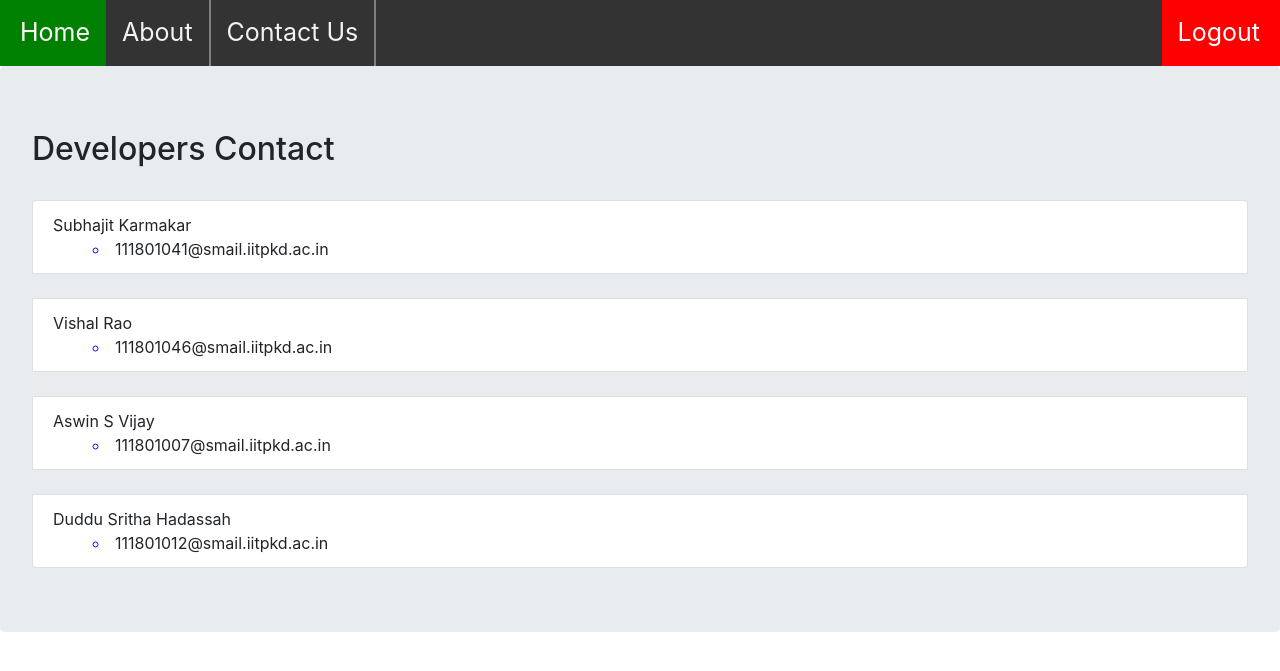
After one commit to karmakarsubhajit/HospitalManagementSystem, a PHP site: page /php_scripts/contact.php in a window 1280 px wide. The commit adds this page. Shown: the top 671 px of the page. Run offline with PHP 8.4, Linux system fonts and the light colour scheme; the visitor is signed in with stand-in values (Sample User, id 1).

Commit message:
Added about page and contact page

```diff
--- /dev/null
+++ b/php_scripts/contact.php
@@ -0,0 +1,63 @@
+<?php
+    session_start();
+    include('../checkDBconn.php');
+    include('../checkLoginStatus.php');
+    check_loginStatus();
+?>
+
+<!DOCTYPE html>
+<html lang="en">
+	<head>
+		<title>Contact</title>
+        <link rel="stylesheet" href="https://maxcdn.bootstrapcdn.com/bootstrap/4.5.2/css/bootstrap.min.css">
+        <script src="https://ajax.googleapis.com/ajax/libs/jquery/3.5.1/jquery.min.js"></script>
+        <script src="https://cdnjs.cloudflare.com/ajax/libs/popper.js/1.16.0/umd/popper.min.js"></script>
+        <script src="https://maxcdn.bootstrapcdn.com/bootstrap/4.5.2/js/bootstrap.min.js"></script>
+        <link rel="stylesheet" href="./styles/contact.css">
+    </head>
+    <body>
+    <?php include "./include/header.php" ?>
+
+        <div class="jumbotron">
+            <div><h2>Developers Contact </h2></div>
+                <br>
+
+
+            <div>
+
+            <ul class="color-with-marker list-group">
+                <li class = "list-group-item">Subhajit Karmakar
+                    <ul>
+                    <li>111801041@smail.iitpkd.ac.in</li>
+                    </ul>
+                </li>
+                <br>
+                <li class = "list-group-item">Vishal Rao
+                    <ul>
+                    <li>111801046@smail.iitpkd.ac.in</li>
+                    </ul>
+                </li>
+
+                <br>
+
+                <li class = "list-group-item">Aswin S Vijay
+                    <ul>
+                    <li>111801007@smail.iitpkd.ac.in</li>
+                    </ul>
+                </li>
+
+                <br>
+
+                <li class = "list-group-item">Duddu Sritha Hadassah
+                    <ul>
+                    <li>111801012@smail.iitpkd.ac.in</li>
+                    </ul>
+                </li>
+
+            </ul>
+
+            </div>
+        </div>
+
+    </body>
+</html>
--- a/php_scripts/include/header.php
+++ b/php_scripts/include/header.php
@@ -4,7 +4,7 @@
 
 <div class="header">
   <a class="home" href="../admin.php">Home</a>
-  <a href="#about">About</a>
-  <a href="#contact">Contact Us</a>
+  <a href="../about.php">About</a>
+  <a href="../contact.php">Contact Us</a>
   <a class="logout" style="float:right" href="../../logout.php">Logout</a>
 </div>
--- a/php_scripts/more_stats/index.php
+++ b/php_scripts/more_stats/index.php
@@ -53,7 +53,7 @@
                 $ans = $conn->query($command);
                 if(mysqli_num_rows($ans) > 0)
                 {
-                    echo "<h2>No of the patients admitted</h2>";
+                    echo "<h2>No of Patients admitted</h2>";
                     echo "<table>";
                     echo "<tr>";
                     echo "</tr>";
@@ -138,7 +138,7 @@
                 $ans = $conn->query($command);
                 if(mysqli_num_rows($ans) > 0)
                 {
-                    echo "<h2>No of appointments pending</h2>";
+                    echo "<h2>No of Appointments pending</h2>";
                     echo "<table>";
                     echo "<tr>";
                     echo "</tr>";
--- a/php_scripts/rooms/viewNurseDuty.php
+++ b/php_scripts/rooms/viewNurseDuty.php
@@ -24,7 +24,7 @@
         $ans = $conn->query($command);
             if(mysqli_num_rows($ans) > 0)
             {
-                echo "<h2 id='main_heading'>View Duty of Nurses </h2>";
+                echo "<h2 id='main_heading'>View Patients assigned to Nurses </h2>";
             echo "<table>";
                 echo "<tr>";
                 echo "<th><em class='header_row'> Room No </em></th>";
--- /dev/null
+++ b/php_scripts/styles/contact.css
@@ -0,0 +1,6 @@
+.color-with-marker {
+    list-style-position: inside;
+  }
+  .color-with-marker ::marker {
+    color: rgb(0, 17, 255);
+  }
```
Also changed, not shown: php_scripts/about.php (added, +59 -0 lines).
